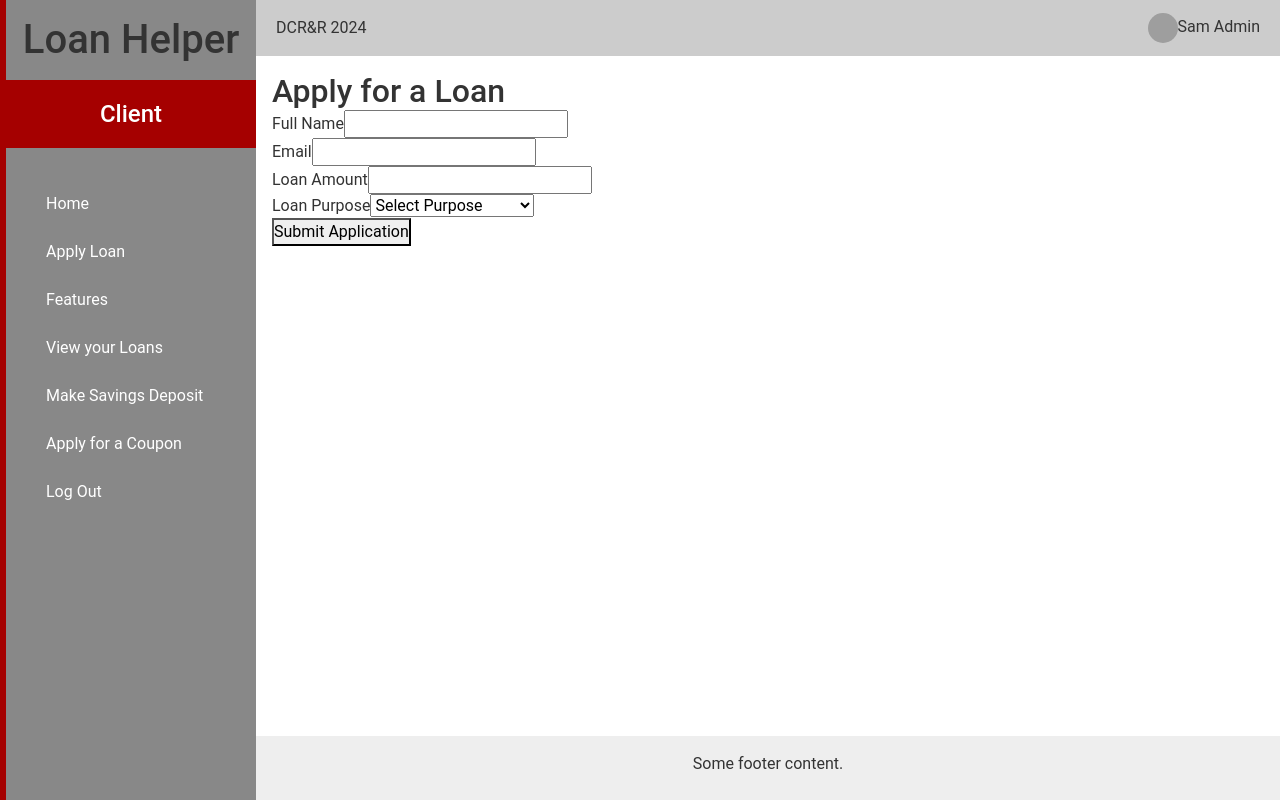
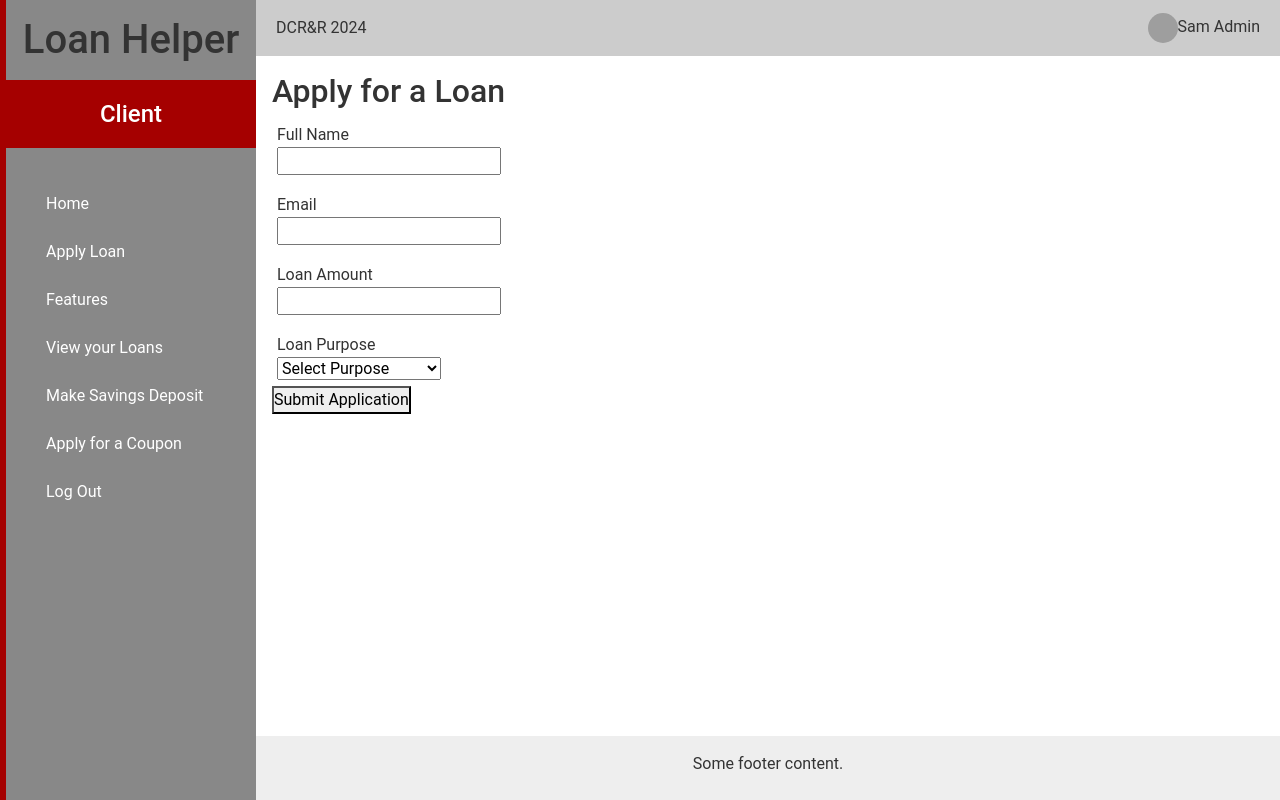
Before and after one commit to erotufelixpascal/LoanManagementSystem, an Angular app: page /client/loan-application in a window 1280 px wide. Built offline with nearby package versions, Linux system fonts and the light colour scheme; grey boxes are pictures that could not be loaded.

Commit message:
chnages in loan form

```diff
--- a/src/app/Client/loan-application/loan-application.component.html
+++ b/src/app/Client/loan-application/loan-application.component.html
@@ -42,30 +42,31 @@
         <div class="survey-section">
             <section id="loan-application">
                 <h2>Apply for a Loan</h2>
-                <form [formGroup]="LoanGroup">
-                    <div >
-                        <label for="name">Full Name</label>
+                <!-- <form [formGroup]="LoanGroup"> -->
+                <form>
+                    <div class="form-group">
+                        <label for="name">Full Name</label><br>
                         <input type="text" id="name" name="name" required formControlName="fullName">
                     </div>
-                    <div >
-                        <label for="email">Email</label>
+                    <div class="form-group">
+                        <label for="email">Email</label><br>
                         <input type="email" id="email" name="email" required formControlName="email">
                     </div>
-                    <div >
-                        <label for="amount">Loan Amount</label>
+                    <div class="form-group">
+                        <label for="amount">Loan Amount</label><br>
                         <input type="number" id="amount" name="amount" required formControlName="loanAmount">
                     </div>
-                    <div >
-                        <label for="purpose">Loan Purpose</label>
+                    <div class="form-group">
+                        <label for="purpose">Loan Purpose</label><br>
                         <select id="purpose" name="purpose" required formControlName="loanPurpose">
                             <option value="">Select Purpose</option>
                             <option value="Home Improvement">Home Improvement</option>
                             <option value="Education">Education</option>
                             <option value="Debt Consolidation">Debt Consolidation</option>
                             <!-- Add more options as needed -->
-                        </select>
+                        </select><br>
                     </div>
-                    <button type="submit" (click)="loanApplication()">Submit Application</button>
+                    <button type="submit" color="accent" (click)="loanApplication(email)">Submit Application</button>
                 </form>
             </section>
         </div>
--- a/src/app/Client/loan-application/loan-application.component.scss
+++ b/src/app/Client/loan-application/loan-application.component.scss
@@ -117,3 +117,10 @@ body {
     bottom: 0;
     width: 80%;
 }
+.form-group{
+    //width: 100%;
+    padding: 5px;
+    margin-top: 0.5rem;
+    //margin-bottom: 1rem;
+    //border: 1px solid #ddd;
+}
--- a/src/app/Client/loan-application/loan-application.component.ts
+++ b/src/app/Client/loan-application/loan-application.component.ts
@@ -10,6 +10,7 @@ import { Router } from '@angular/router';
 })
 export class LoanApplicationComponent implements OnInit{
   LoanGroup: FormGroup;
+  email : string="";
 
   constructor(
     private router: Router,
@@ -27,7 +28,7 @@ export class LoanApplicationComponent implements OnInit{
   ngOnInit(): void {
 
   }
-  loanApplication(){
+  loanApplication(email : string){
     console.log();
   }
 
```
